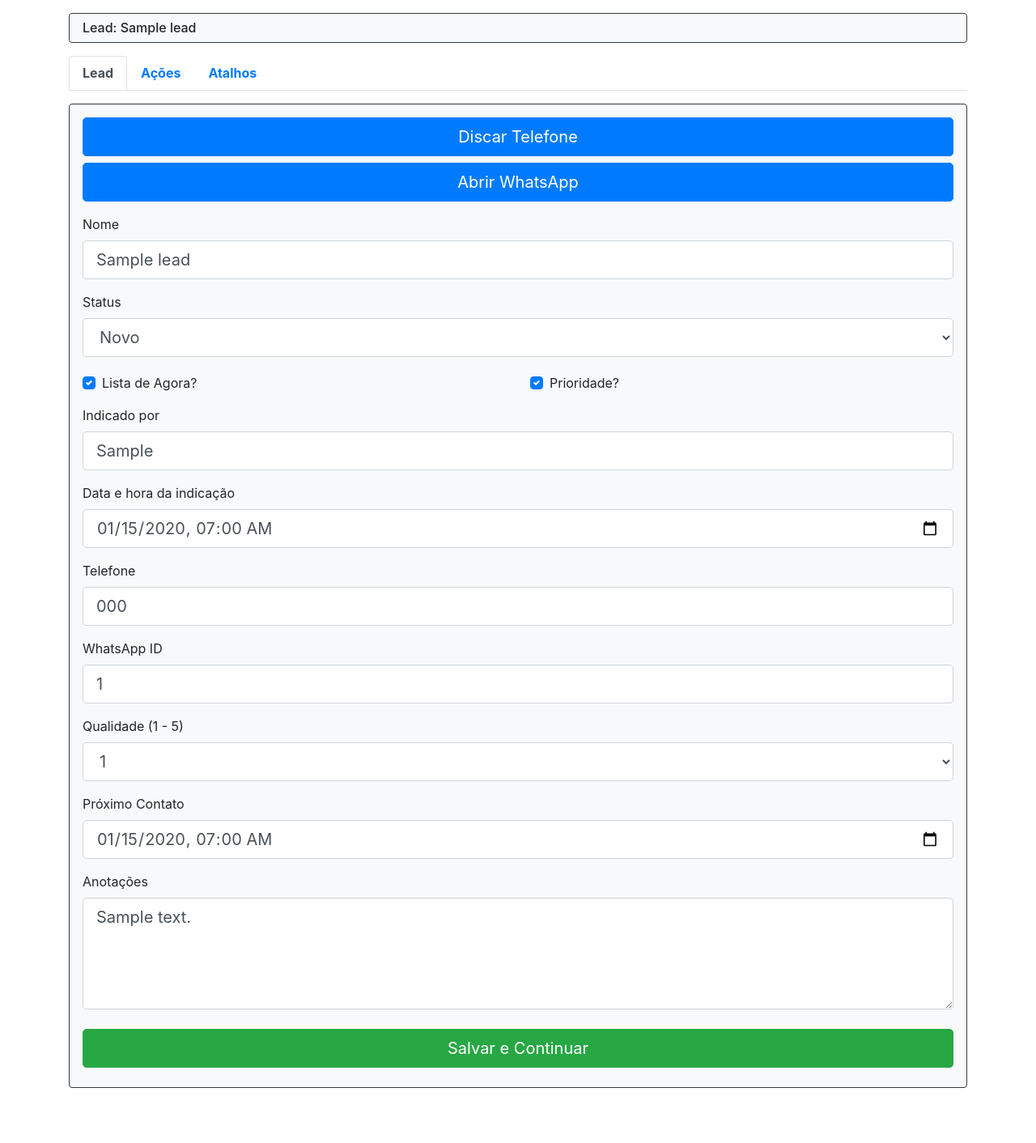
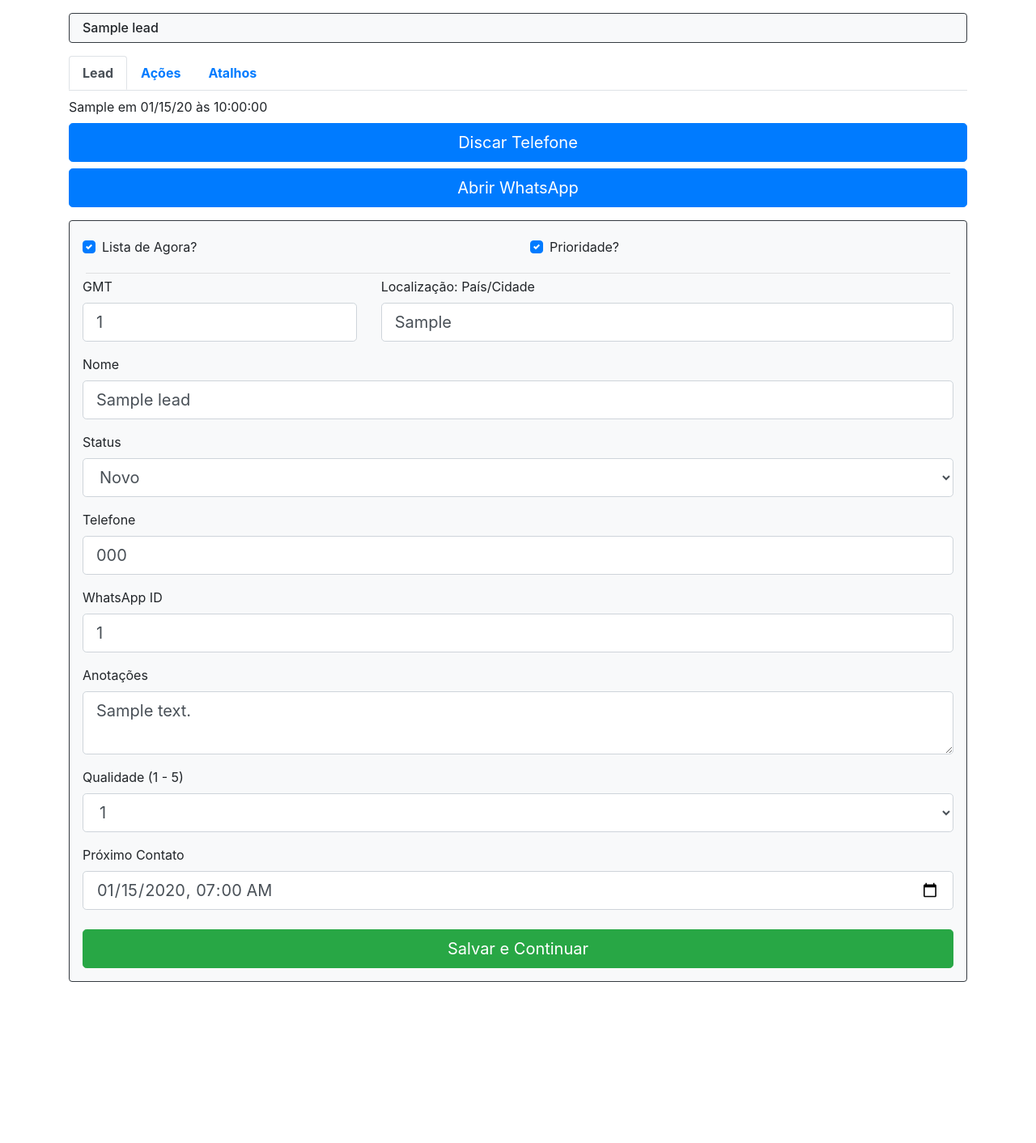
Before and after one commit to eduramofo/sales, a Django app: page /leads/00000000-0000-0000-0000-000000000001/update/ in a window 1280 px wide. Shown: the part 56-1468 px from the top of the page at 81% size. After the commit the page ends 1269 px from the top, so only its background shows below. Run offline with Django 3.2, Linux system fonts and the light colour scheme; a user stored in the database is signed in; tables that the repository leaves empty hold one stand-in row (values such as "Sample post"); some libraries are stand-ins or nearby versions.

Commit message:
Melhorias leads

```diff
--- a/leads/forms.py
+++ b/leads/forms.py
@@ -34,16 +34,23 @@ class LeadForm(forms.ModelForm):
         required=False,
     )
 
+    location = forms.CharField(
+        label='Localização: País/Cidade',
+        required=False,
+    )
+
     note = forms.CharField(
         label='Anotações',
-        widget=forms.Textarea(attrs={'rows': 4, 'cols':60}),
+        widget=forms.Textarea(attrs={'rows': 2, 'cols': 60}),
         required=False,
     )
 
     class Meta:
         model = Lead
-        fields = ['status', 'run_now', 'priority', 'name', 'next_contact', 'indicated_by', 'indicated_by_datetime', 'tel', 'waid', 'quality', 'note']
-
+        fields = ['status', 'run_now', 'priority', 'name', 'next_contact',
+        'indicated_by', 'indicated_by_datetime',
+        'tel', 'waid', 'quality', 'note', 'location', 'gmt',
+        ]
 
 class LeadFormRunNow(forms.ModelForm):
 
--- a/leads/models.py
+++ b/leads/models.py
@@ -13,17 +13,12 @@ LEAD_QUALITY_CHOICES = (
 LEAD_STATUS_CHOICES = (
     ("novo", "Novo"),
     ("tentando_contato", "Tentando Contato"),
-    # ("processando", "PROCESSANDO"),
     ("sem_interesse", "Sem Interesse"),
     ("sem_condicoes_financeiras", "Sem Dinheiro"),
     ("contato_invalido", "Contato Inválido"),
-    # ("ignorando", "Rejeitando as Ligações"),
     ("agendamento", "Agendamento"),
-    # ("acompanhamento", "ACOMPANHAMENTO"),
     ("ganho", "Ganho"),
-    # ("perdido", "PERDIDO"),
 )
-
 
 class Lead(BaseModel):
 
@@ -79,7 +74,7 @@ class Lead(BaseModel):
     )
 
     location = models.CharField(
-        max_length=1024,
+        max_length=300,
         verbose_name='Localização: País/Cidade',
         null=True,
         blank=True,
--- a/leads/templates/leads/forms/leads_form_fields.html
+++ b/leads/templates/leads/forms/leads_form_fields.html
@@ -1,14 +1,4 @@
-{% load leads_extras %}
-
 {% csrf_token %}
-
-<a role="button" id="leads-call-phone-btn" href="{% link_to_call_lead lead %}" class="btn btn-lg btn-block btn-primary text-center">Discar Telefone</a>
-
-<a role="button" id="leads-call-whatsapp-btn" href="{% link_whats_open lead %}" class="btn btn-lg btn-block btn-primary text-center mt-2 mb-3">Abrir WhatsApp</a>
-
-{% include 'core/inputs/default.html' with field=form.name %}
-
-{% include 'core/inputs/default.html' with field=form.status %}
 
 <div class="row">
     <div class="col-6">
@@ -19,16 +9,31 @@
     </div>
 </div>
 
-{% include 'core/inputs/default.html' with field=form.indicated_by %}
+<hr class="m-1">
 
-{% include 'core/inputs/default.html' with field=form.indicated_by_datetime %}
+<div class="row">
+    <div class="col-4">
+        {% include 'core/inputs/default.html' with field=form.gmt %}
+    </div>
+    <div class="col-8">
+        {% include 'core/inputs/default.html' with field=form.location %}
+    </div>
+</div>
+
+{% include 'core/inputs/default.html' with field=form.name %}
+
+{% include 'core/inputs/default.html' with field=form.status %}
 
 {% include 'core/inputs/default.html' with field=form.tel %}
 
 {% include 'core/inputs/default.html' with field=form.waid %}
 
+{% include 'core/inputs/default.html' with field=form.note %}
+
 {% include 'core/inputs/default.html' with field=form.quality %}
 
 {% include 'core/inputs/default.html' with field=form.next_contact %}
 
-{% include 'core/inputs/default.html' with field=form.note %}
+{{form.indicated_by.as_hidden}}
+
+{{form.indicated_by_datetime.as_hidden}}
--- a/leads/templates/leads/forms/leads_update_form.html
+++ b/leads/templates/leads/forms/leads_update_form.html
@@ -1,8 +1,16 @@
+{% load leads_extras %}
+
+<p class="p-0 m-0 mt-2">{{referrers_info}}</p>
+
+<a role="button" id="leads-call-phone-btn" href="{% link_to_call_lead lead %}" class="btn btn-lg btn-block btn-primary text-center mt-2">Discar Telefone</a>
+
+<a role="button" id="leads-call-whatsapp-btn" href="{% link_whats_open lead %}" class="btn btn-lg btn-block btn-primary text-center mt-2 mb-3">Abrir WhatsApp</a>
+
 <form id="leads" method="post" action="{% url 'leads:update' lead.id %}" class="bg-light border border-dark p-3 mt-3 mb-5 rounded">
 
     {% include 'leads/forms/leads_form_fields.html' with form=lead_form %}
 
-    <div class="form-group mb-0 mt-4 mb-2">
+    <div class="form-group mb-0 mt-4">
         <button id="leads-form-submit-btn" type="submit" class="btn btn-lg btn-block btn-success">Salvar e Continuar</button>
     </div>
 
--- a/leads/templates/leads/update/actions_tab.html
+++ b/leads/templates/leads/update/actions_tab.html
@@ -4,7 +4,7 @@
 
 <a role="button" id="leads-call-whatsapp-btn" href="{% link_whats_open lead %}" class="btn btn-lg btn-block btn-primary text-left mt-3">Abrir WhatsApp</a>
 
-<a role="button" id="leads-call-whatsapp-btn" href="{% link_whats_tentei_te_ligar lead %}" class="btn btn-lg btn-block btn-secondary text-left mt-3">Whats: Tentei te Ligar</a>
+<a role="button" id="leads-call-whatsapp-btn" href="{% link_whats_tentei_te_ligar lead %}" class="btn btn-lg btn-block btn-secondary text-left mt-3">WhatsApp: Tentei te Ligar</a>
 
 <a role="button" id="leads-call-whatsapp-btn" href="{% link_whats_oi lead %}" class="btn btn-lg btn-block btn-secondary text-left mt-3">WhatsApp: Oi</a>
 
--- a/leads/templates/leads/update/content.html
+++ b/leads/templates/leads/update/content.html
@@ -1,19 +1,7 @@
 <div class="container">
     <div class="row">
-
-        {% if not lead.run_now %}
-        <div class="col-12 mt-3">
-            <div class="border border-dark bg-danger p-2 rounded">
-                <p class="h6 p-0 m-0 text-white">Não Está na Lista [ NOW ]</p>
-            </div>
-        </div>
-        {% endif %}
-
-        {% comment %} {% include "leads/update/actions.html" %} {% endcomment %}
-
         <div class="col-12 mt-3">
             {% include "leads/update/nav_tabs.html" %}
         </div>
-
     </div>
 </div>
--- a/leads/templates/leads/update/nav_tabs.html
+++ b/leads/templates/leads/update/nav_tabs.html
@@ -20,7 +20,7 @@
         <a role="button" href="#" class="btn btn-lg btn-block btn-primary mt-3 text-left">Liguei e não atendeu (tentanto)</a>
         <a role="button" href="#" class="btn btn-lg btn-block btn-primary mt-3 text-left">Liguei e Agendamento</a>
         <a role="button" href="#" class="btn btn-lg btn-block btn-primary mt-3 text-left">Liguei e não tem interesse</a>
-        <a role="button" href="#" class="btn btn-lg btn-block btn-success mt-3 text-left">Matriculado</a>
+        <a role="button" href="#" class="btn btn-lg btn-block btn-success mt-3 text-left">Marcar como Matriculado</a>
     </div>
 
 </div>
--- a/leads/templatetags/leads_extras.py
+++ b/leads/templatetags/leads_extras.py
@@ -98,7 +98,7 @@ def link_whats_tentei_te_ligar(lead_object):
 
     indicated_by_first_name = str(lead_object.indicated_by).partition(' ')[0]
 
-    raw_text = 'Olá ' + lead_name + ', tudo bem? Aqui e o Eduardo e estou te contatando através de' + indicated_by_first_name + '. Você pode falar?'
+    raw_text = 'Olá ' + lead_name + ', tudo bem? Aqui e o Eduardo. Estou te contatando através do(a) ' + indicated_by_first_name + '. Você pode falar agora?'
 
     text = urllib.parse.quote(raw_text)
 
@@ -114,7 +114,7 @@ def link_modelo_referido_conheci(lead_object):
 
     whatsapp_api_link = 'https://api.whatsapp.com/send?phone=' + whatsapp_number
 
-    raw_text = "Conheci em um projeto de para aprender Inglês da *Wise Up* e te indiquei. Acho que você também vai gostar! 🚀🇺🇸. O representante *Eduardo* da *Wise Up* vai te ligar para te apresentar, Ok? O número dele é esse: *(31) 99569-1349*."
+    raw_text = "Conheci um projeto para aprender Inglês da *Wise Up* e te indiquei. Acho que você também vai gostar! 🚀🇺🇸. O representante *Eduardo* da *Wise Up* vai te ligar para te apresentar, Ok? O número dele é esse: *(31) 99569-1349*."
 
     text = urllib.parse.quote(raw_text)
 
@@ -130,7 +130,7 @@ def link_modelo_referido_entrei(lead_object):
 
     whatsapp_api_link = 'https://api.whatsapp.com/send?phone=' + whatsapp_number
 
-    raw_text = "Me matriculei em um projeto de para aprender Inglês da *Wise Up* e te indiquei. Acho que você também vai gostar! 🚀🇺🇸. O representante *Eduardo* da *Wise Up* vai te ligar para te apresentar, Ok? O número dele é esse: *(31) 99569-1349*."
+    raw_text = "Entrei em um projeto para aprender Inglês da *Wise Up* e te indiquei. Acho que você também vai gostar! 🚀🇺🇸. O representante *Eduardo* da *Wise Up* vai te ligar para te apresentar, Ok? O número dele é esse: *(31) 99569-1349*."
 
     text = urllib.parse.quote(raw_text)
 
--- a/leads/views.py
+++ b/leads/views.py
@@ -80,13 +80,14 @@ def lead_update(request, lead_id):
     lead = get_object_or_404(Lead, id=lead_id)
     lead_form = LeadForm(request.POST or None, instance=lead)
     activities = Activity.objects.filter(lead=lead)
-    page_title = 'Lead: ' + str(lead.name)
+    page_title = str(lead.name)
     nav_name = 'leads_list'
     method = request.method
 
     context = {
         'page_title': page_title,
         'nav_name': nav_name,
+        'referrers_info': str(lead.indicated_by).split('(')[0] + ' em ' + lead.indicated_by_datetime.strftime("%x") + ' às ' +  lead.indicated_by_datetime.strftime("%X"),
         'lead': lead,
         'activities': activities,
         'lead_form': lead_form,
```
Also changed, not shown: leads/migrations/0022_auto_20201209_0031.py (added).
